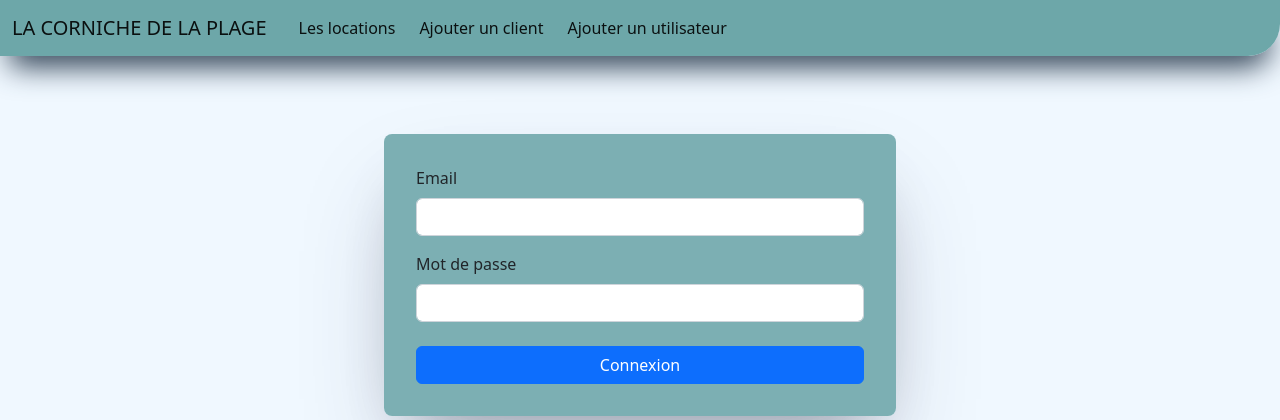
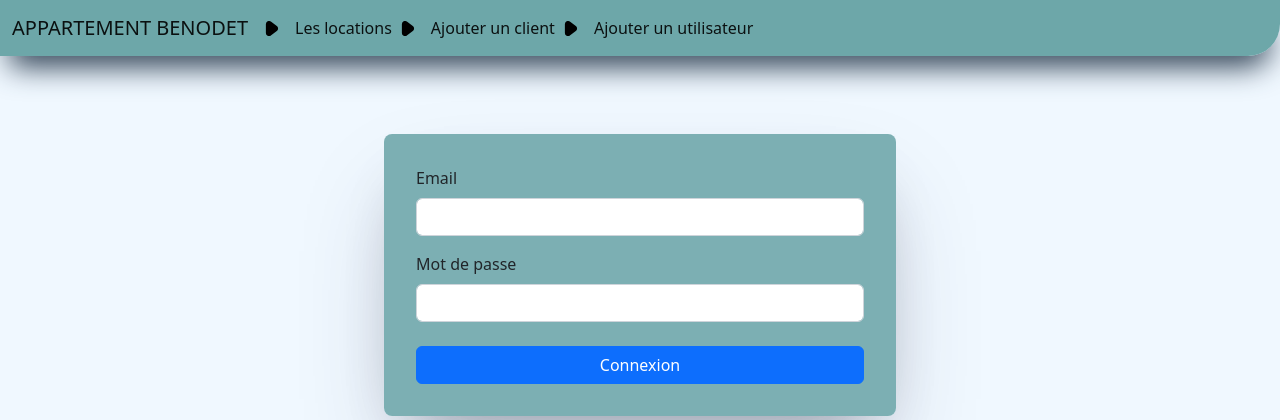
Before and after one commit to sebastien-violante/cdlp-planning, a Symfony app: template templates/login/index.html.twig in a window 1280 px wide. Shown: the top 420 px of the page. Run offline with Twig, Linux system fonts and the light colour scheme; the template is opened without the code that fills it, so the values that code supplies are empty; some libraries are stand-ins or nearby versions.

Commit message:
header modification

```diff
--- a/public/_assets/css/styles.css
+++ b/public/_assets/css/styles.css
@@ -6,6 +6,13 @@ body {
     display: flex;
     align-items: center;
     justify-content: center;
+}
+
+.flex-menu {
+   display: flex;
+   flex-direction:row;
+   justify-content: flex-start;
+   align-items: center;
 }
 
 .vertical {
--- a/templates/_header.html.twig
+++ b/templates/_header.html.twig
@@ -3,16 +3,19 @@
     <button class="navbar-toggler" type="button" data-bs-toggle="collapse" data-bs-target="#navbarTogglerDemo03" aria-controls="navbarTogglerDemo03" aria-expanded="false" aria-label="Toggle navigation">
       <span class="navbar-toggler-icon"></span>
     </button>
-    <a class="navbar-brand" href="#">LA CORNICHE DE LA PLAGE</a>
+    <a class="navbar-brand" href="#">APPARTEMENT BENODET</a>
     <div class="collapse navbar-collapse" id="navbarTogglerDemo03">
       <ul class="navbar-nav me-auto mb-2 mb-lg-0">
-        <li class="nav-item">
+        <li class="nav-item flex-menu">
+          <svg xmlns="http://www.w3.org/2000/svg" id="Filled" viewBox="0 0 24 24" width="15" height="15"><path d="M20.492,7.969,10.954.975A5,5,0,0,0,3,5.005V19a4.994,4.994,0,0,0,7.954,4.03l9.538-6.994a5,5,0,0,0,0-8.062Z"/></svg>
           <a class="nav-link active ps-3" aria-current="page" href="{{ path('app_home')}}">Les locations</a>
         </li>
-        <li class="nav-item">
+        <li class="nav-item flex-menu">
+          <svg xmlns="http://www.w3.org/2000/svg" id="Filled" viewBox="0 0 24 24" width="15" height="15"><path d="M20.492,7.969,10.954.975A5,5,0,0,0,3,5.005V19a4.994,4.994,0,0,0,7.954,4.03l9.538-6.994a5,5,0,0,0,0-8.062Z"/></svg>
           <a class="nav-link active ps-3" href="{{ path('app_client')}}">Ajouter un client</a>
         </li>
-        <li class="nav-item">
+        <li class="nav-item flex-menu">
+          <svg xmlns="http://www.w3.org/2000/svg" id="Filled" viewBox="0 0 24 24" width="15" height="15"><path d="M20.492,7.969,10.954.975A5,5,0,0,0,3,5.005V19a4.994,4.994,0,0,0,7.954,4.03l9.538-6.994a5,5,0,0,0,0-8.062Z"/></svg>
           <a class="nav-link active ps-3" href="{{ path('app_registration')}}">Ajouter un utilisateur</a>
         </li>
 
```
